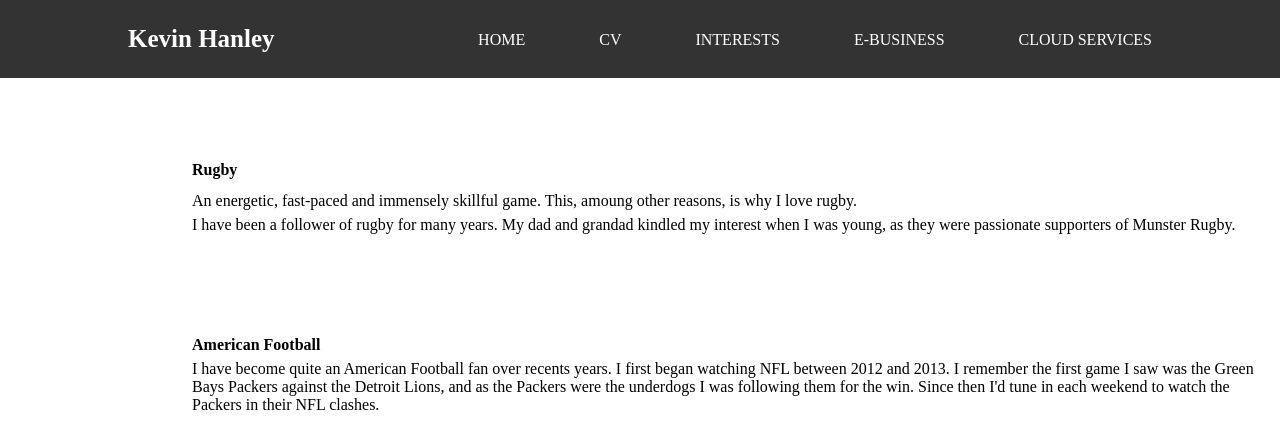
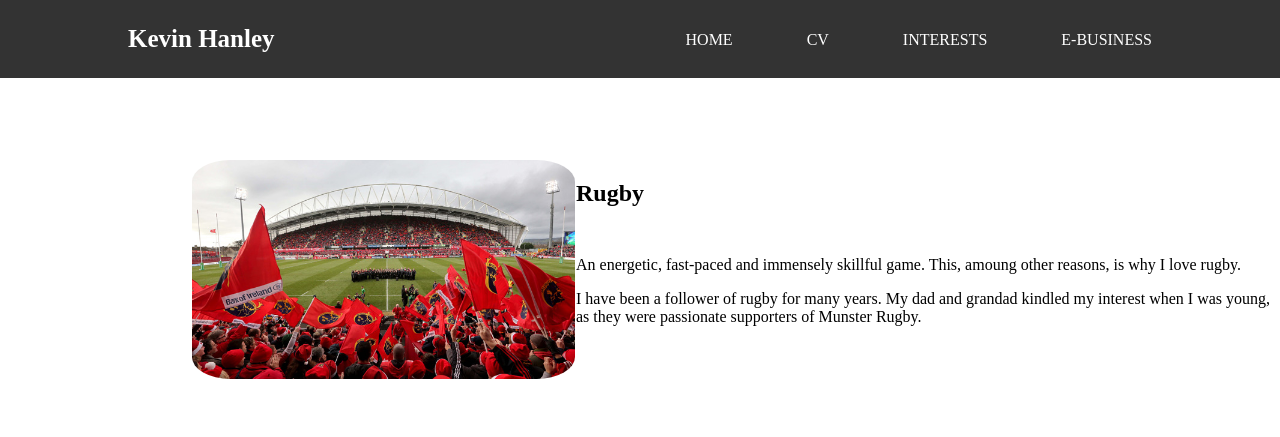
Before and after one commit to KevinHanley/IS1113117388451, a PHP site: page /Interests/sports.html in a window 1280 px wide. Shown: the top 437 px of the page. Run offline with PHP 8.4, Linux system fonts and the light colour scheme; some libraries are stand-ins or nearby versions.

Commit message:
adding ebus 3

```diff
--- a/E-Business/Ebus1.php
+++ b/E-Business/Ebus1.php
@@ -63,7 +63,7 @@
 
               <label for="total">
                 Total
-                <input type="text" id="total" value="0.00" readonly/>
+                <input type="text" id="total" name="total" value="0.00" readonly/>
               </label>
 
               <br>
--- a/E-Business/Ebus2.php
+++ b/E-Business/Ebus2.php
@@ -1,3 +1,7 @@
+<?php
+// Start the session
+session_start()
+?>
 <!DOCTYPE html>
 <html>
     <head>
@@ -23,6 +27,7 @@
             <button onClick="validateDetails()">Validate</button>
 
         <?php
+        // Set session variables
           $_SESSION["total"] = $_POST["total"];
         ?>
 
--- a/Interests/cloudservices.html
+++ b/Interests/cloudservices.html
@@ -15,11 +15,10 @@
 
                 <nav>
                     <ul>
-                        <li><a href="../homepage.php">Home</a></li>
+                        <li><a href="../homepage.html">Home</a></li>
                         <li><a href="../CV/cv_page1.html">CV</a></li>
                         <li><a href="../Interests/sport.html">Interests</a></li>
                         <li><a href="../E-Business/Ebus1.php">E-Business</a></li>
-                        <li><a href="#">Cloud Services</a></li>
                     </ul>
                 </nav>
 
@@ -45,6 +44,6 @@
         </section>
 
         <a href="sports.html" class="interests_button1">Sports</a>
-	    <a href="../homepage.php" class="interests_button2">Home</a>
+	    <a href="../homepage.html" class="interests_button2">Home</a>
     </body>
 </html>
--- a/Interests/int_pages2.css
+++ b/Interests/int_pages2.css
@@ -17,7 +17,7 @@
 
 
 
-
+ /* all pages */
 .interests_button1{
     position: fixed;
     top: 90%;
@@ -42,52 +42,58 @@
 
 
 /* Sports page */
+.munster_fans_pic{
+    position: absolute;
+    top: 20%;
+    left: 15%;
+}
+
+.munster_fans_pic img{
+    width: 60%;
+    border-radius: 10%;
+}
+
+.sport_heading{
+    position: absolute;
+    left: 45%;
+    top: 20%;
+}
+
+.rugby_body{
+    position: absolute;
+    left: 45%;
+    top: 30%;
+}
+
 .aaronrodgerspic{
     position: absolute;
     width: 30%;
     height: 40%;
     left: 15%;
     top: 55%;
+    border-radius: 10%;
 }
 
 .greenbaypic{
     position: absolute;
     width: 30%;
     height: 40%;
-    left: 50%;
+    left: 15%;
+    top: 100%;
+    border-radius: 10%;
+}
+
+.sport_heading2{
+    position: absolute;
+    left: 45%;
     top: 55%;
 }
 
-.sportsheading1{
+.af_body{
     position: absolute;
-    margin-left: 15%;
+    left: 45%;
+    top: 60%;
 }
-
-.sportsbody1{
-    position: absolute;
-    margin-left: 15%;
-    top: 22%;
-}
-
-.sportsbody2{
-    position: absolute;
-    margin-left: 15%;
-    top: 25%;
-}
-
-
-.sportsheading2{
-    position: absolute;
-    margin-left: 15%;
-    top: 40%;
-}
-
-.sportsbody3{
-    position: absolute;
-    margin-left: 15%;
-    top: 43%;
-}
-
 
 
 
--- a/Interests/sports.html
+++ b/Interests/sports.html
@@ -21,37 +21,52 @@
 
                 <nav>
                     <ul>
-                        <li><a href="../homepage.php">Home</a></li>
+                        <li><a href="../homepage.html">Home</a></li>
                         <li><a href="../CV/cv_page1.html">CV</a></li>
                         <li><a href="../Interests/sport.html">Interests</a></li>
                         <li><a href="../E-Business/Ebus1.php">E-Business</a></li>
-                        <li><a href="#">Cloud Services</a></li>
                     </ul>
                 </nav>
 
             </div>
         </header>
 
+        <!-- Page content -->
         <section>
-            <h1 class="section">Sports</h1>
+            <div class="munster_fans_pic">
+                <img src="../Images/munster_fans.png" alt="Thomond Park">
+            </div>
 
+            <div class="sport_heading">
+                <h1><strong>Rugby</strong></h1>
+            </div>
 
-            <p class="sportsheading1"><strong>Rugby</strong></p>
-            <p class="sportsbody1">An energetic, fast-paced and immensely skillful game. This, amoung other reasons, is why I love rugby.</p>
-            <p class="sportsbody2">I have been a follower of rugby for many years. My dad and grandad kindled my interest when I was young, as they were passionate supporters of
+            <div class="rugby_body">
+                <p>An energetic, fast-paced and immensely skillful game. This, amoung other reasons, is why I love rugby.</p>
+                <p>I have been a follower of rugby for many years. My dad and grandad kindled my interest when I was young, as they were passionate supporters of
                                     Munster Rugby. </p>
+            </div>
+        </section>
 
+        <section>
+            <div>
+                <img class="aaronrodgerspic" src="https://static.rukkus.com/images/performer/headshots/green-bay-packers-tickets.jpg.870x570_q70_crop-smart_upscale.jpg" alt="Aaron Rodgers">
+                <img class="greenbaypic" src="https://i.pinimg.com/736x/9e/19/fe/9e19fe333c1f14a01be7cf06a5a959d2--green-bay-logo-green-bay-packers-logo.jpg" alt="Green Bay Packer Logo">
+            </div>
 
+            <div class="sport_heading2">
+                <h1><strong>American Football<strong></h1>
+            </div>
 
-            <p class="sportsheading2"><strong>American Football</strong></p>
-            <p class="sportsbody3">I have become quite an American Football fan over recents years. I first began watching NFL between 2012 and 2013. I remember the first game I saw was the Green Bays Packers against the Detroit Lions, and as the Packers were the underdogs I was following them for the win. Since then I'd tune in each weekend to watch the Packers in their NFL clashes.</p>
-            <img class="aaronrodgerspic" src="https://static.rukkus.com/images/performer/headshots/green-bay-packers-tickets.jpg.870x570_q70_crop-smart_upscale.jpg" alt="Aaron Rodgers">
-            <img class="greenbaypic" src="https://i.pinimg.com/736x/9e/19/fe/9e19fe333c1f14a01be7cf06a5a959d2--green-bay-logo-green-bay-packers-logo.jpg" alt="Aaron Rodgers">
+            <div class="af_body">
+                <p>I have become quite an American Football fan over recents years. I first began watching NFL between 2012 and 2013. I remember the first game I saw was the Green Bays Packers against the Detroit Lions, and as the Packers were the underdogs I was following them for the win. Since then I'd tune in each weekend to watch the Packers in their NFL clashes.</p>
+            </div>
+         </section>
 
-
-            <a href="../homepage.php" class="interests_button1">Home</a>
+        <footer>
+            <a href="../homepage.html" class="interests_button1">Home</a>
             <a href="travel.html" class="interests_button2">Travel</a>
-        </section>
+        </footer>
     </body>
 
 </html>
--- a/navbar.css
+++ b/navbar.css
@@ -10,6 +11,9 @@ body{
 
 header{
     background: #333;
+    position: fixed;
+    width: 100%;
+    z-index: 5;
 }
 
 header::after{
```
Also changed, not shown: other parts of navbar.css (+88 -2 lines), CV/cv_navbar.css (+0 -7 lines), CV/cv_page1.html (+4 -4 lines), CV/cv_page2.html (+6 -2 lines), CV/cv_page3.html (+7 -2 lines), CV/cv_pages.css (+10 -0 lines), E-Business/Ebus3.php (added, +17 -0 lines), Interests/travel.html (+8 -7 lines), header.php (deleted, +0 -27 lines), home.js (added, +8 -0 lines), homepage.html (added, +49 -0 lines), homepage.php (deleted, +0 -19 lines), Images/beach.png (added), Images/munster_fans.png (added), 1 more files.
